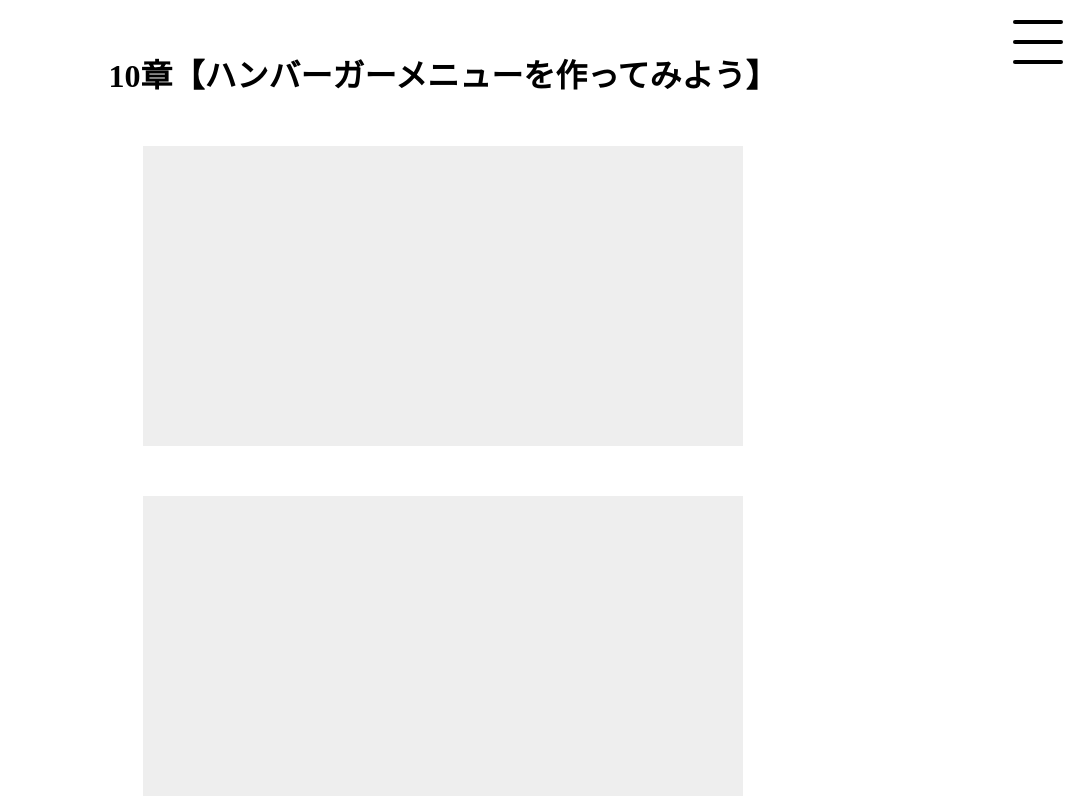
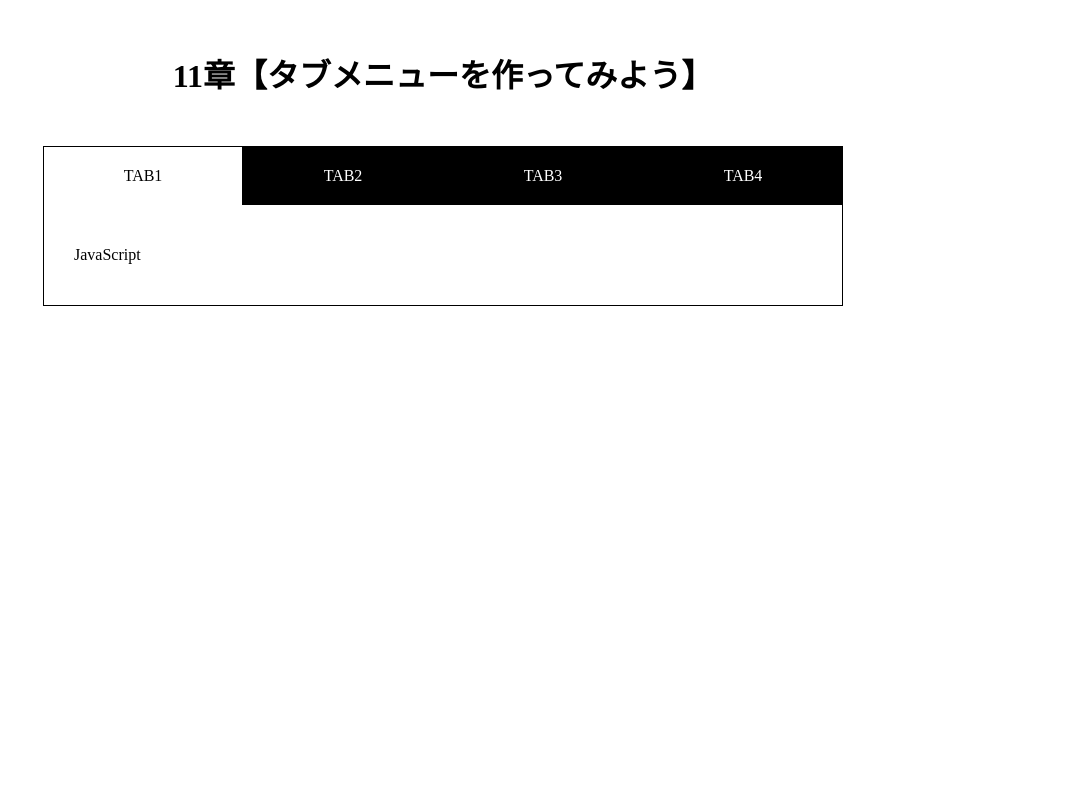
Before and after one commit to sekine11/JavaScript, a plain HTML site: page Tabbar-Lesson/index.html in a window 1280 px wide. Shown: the top 800 px of the page, without its empty margins (197-1280 px from the left). Drawn offline with nearby package versions, Linux system fonts and the light colour scheme.

Commit message:
[Finish] 6-11

```diff
--- a/Tabbar-Lesson/css/style.css
+++ b/Tabbar-Lesson/css/style.css
@@ -12,102 +12,48 @@ h1{
   margin: 50px 0;
 }
 
-.box{
-  height: 300px;
+.wrap{
   width: 90%;
-  max-width: 600px;
-  margin: 0 auto 50px;
-  background-color: #eee;
+  max-width: 800px;
+  margin: 0 auto;
 }
 
-
-/* ---------------------------- */
-/* --- ハンバーガーアイコン --- */
-/* ---------------------------- */
-
-
-#hm-icon{
-  position: fixed;
-  right: 20px;
-  top: 20px;
-  z-index: 10;
+.clearfix:after{
+  content:"";
+  clear: both;
+  display: block;
 }
 
-.menu-trigger,
-.menu-trigger span {
-  display: inline-block;
-  transition: all .4s;
-  box-sizing: border-box;
+#tab-menu li {
+  float: left;
+  list-style-type: none;
+  width: 25%;
 }
 
-.menu-trigger {
-  position: relative;
-  width: 50px;
-  height: 44px;
+#tab-menu a {
+  color: #fff;
+  text-decoration: none;
+  display: block;
+  padding: 20px;
+  text-align: center;
+  background: #000;
+  border: 1px solid #000;
+  border-bottom: none;
 }
 
-.menu-trigger span {
-  position: absolute;
-  left: 0;
-  width: 100%;
-  height: 4px;
-  background-color: #000;
-  border-radius: 4px;
+#tab-menu .active {
+  background: #fff;
+  color: #000;
 }
 
-.menu-trigger span:nth-of-type(1) {
-  top: 0;
+#tab-contents .tab {
+  padding: 30px;
+  background: #fff;
+  border: 1px solid #000;
+  border-top: none;
 }
 
-.menu-trigger span:nth-of-type(2) {
-  top: 20px;
+#tab-contents p{
+  color:#000;
+  line-height: 2.5;
 }
-
-.menu-trigger span:nth-of-type(3) {
-  bottom: 0;
-}
-
-.menu-trigger.active span:nth-of-type(1) {
-  -webkit-transform: translateY(20px) rotate(-45deg);
-  transform: translateY(20px) rotate(-45deg);
-  background-color: #fff;
-}
-
-.menu-trigger.active span:nth-of-type(2) {
-  opacity: 0;
-}
-
-.menu-trigger.active span:nth-of-type(3) {
-  -webkit-transform: translateY(-20px) rotate(45deg);
-  transform: translateY(-20px) rotate(45deg);
-  background-color: #fff;
-}
-
-
-/* ------------------------ */
-/* ------ spメニュー ------ */
-/* ------------------------ */
-
-
-#sp-menu {
-  position: fixed;
-  top: 0;
-  left: 0;
-  background: #000;
-  color: #fff;
-  width: 100%;
-  min-height: 100%;
-  display: none;
-  z-index: 9;
-}
-
-#sp-menu li{
-  text-align: center;
-  margin-bottom: 30px;
-}
-
-#sp-menu a{
-  color: #fff;
-  text-decoration: none;
-  font-weight: bold;
-}
--- a/Tabbar-Lesson/index.html
+++ b/Tabbar-Lesson/index.html
@@ -4,38 +4,38 @@
     <meta charset="utf8">
     <meta http-equiv="X-UA-Compatible" content="IE=edge">
 
-    <title>10章【ハンバーガーメニューを作ってみよう】</title>
+    <title>11章【タブメニューを作ってみよう】</title>
     <meta name="viewport" content="width=device-width">
     <link rel="stylesheet" href="css/style.css" media="all">
   </head>
   <body>
-    <h1>10章【ハンバーガーメニューを作ってみよう】</h1>
-    <div id="sp-menu">
-      <h2>Menu</h2>
-      <ul>
-        <li><a href="#">Menu1</a></li>
-        <li><a href="#">Menu2</a></li>
-        <li><a href="#">Menu3</a></li>
-        <li><a href="#">Menu4</a></li>
-        <li><a href="#">Menu5</a></li>
+    <h1>11章【タブメニューを作ってみよう】</h1>
+    <div class="wrap">
+      <ul id="tab-menu" class="clearfix">
+        <li><a href="#tab1" class="active">TAB1</a></li>
+        <li><a href="#tab2" class="">TAB2</a></li>
+        <li><a href="#tab3" class="">TAB3</a></li>
+        <li><a href="#tab4" class="">TAB4</a></li>
       </ul>
+
+      <div id="tab-contents" class="clearfix">
+        <div id="tab1" class="tab">
+          <p>JavaScript</p>
+        </div>
+
+        <div id="tab2" class="tab">
+          <p>PHP</p>
+        </div>
+
+        <div id="tab3" class="tab">
+          <p>Python</p>
+        </div>
+
+        <div id="tab4" class="tab">
+          <p>Ruby</p>
+        </div>
+      </div>
     </div>
-    <div id="hm-icon">
-      <a class="menu-trigger" href="#">
-        <span></span>
-        <span></span>
-        <span></span>
-      </a>
-    </div>
-
-    <div class="box"></div>
-    <div class="box"></div>
-    <div class="box"></div>
-    <div class="box"></div>
-    <div class="box"></div>
-    <div class="box"></div>
-    <div class="box"></div>
-    <div class="box"></div>
 
     <script src="https://ajax.googleapis.com/ajax/libs/jquery/3.4.1/jquery.min.js"></script>
     <script type="text/javascript" src="js/script.js"></script>
--- a/Tabbar-Lesson/js/script.js
+++ b/Tabbar-Lesson/js/script.js
@@ -1,9 +1,9 @@
-$(function() {
+$('#tab-contents .tab[id != "tab1"]').hide();
 
-  $('.menu-trigger').on('click', function() {
-    $(this).toggleClass('active');
-    $('#sp-menu').fadeToggle();
-    return false;
-  });
-
- });
+$('#tab-menu a').on('click', function() {
+  $("#tab-contents .tab").hide();
+  $("#tab-menu .active").removeClass("active");
+  $(this).addClass("active");
+  $($(this).attr("href")).show();
+  return false;
+});
```
